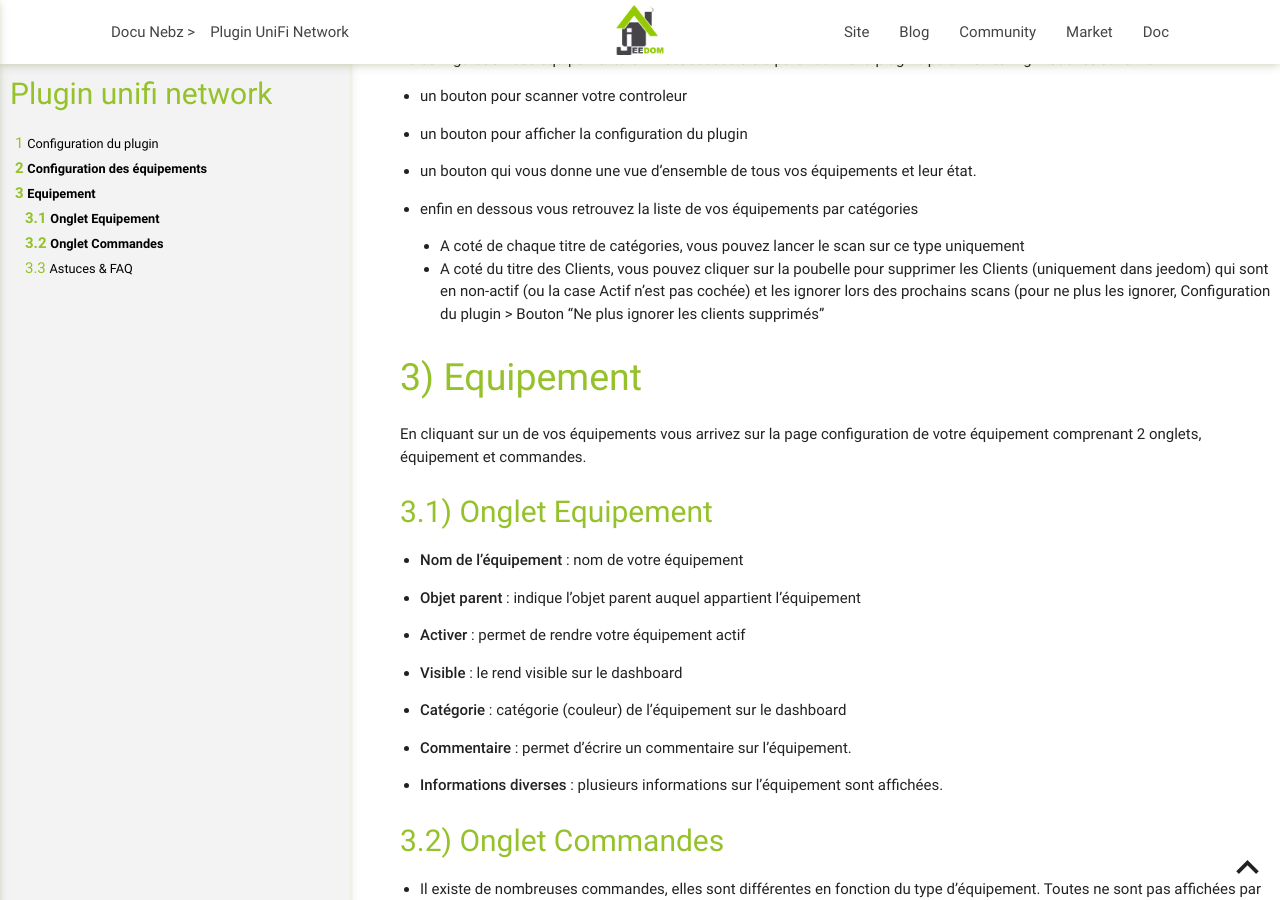
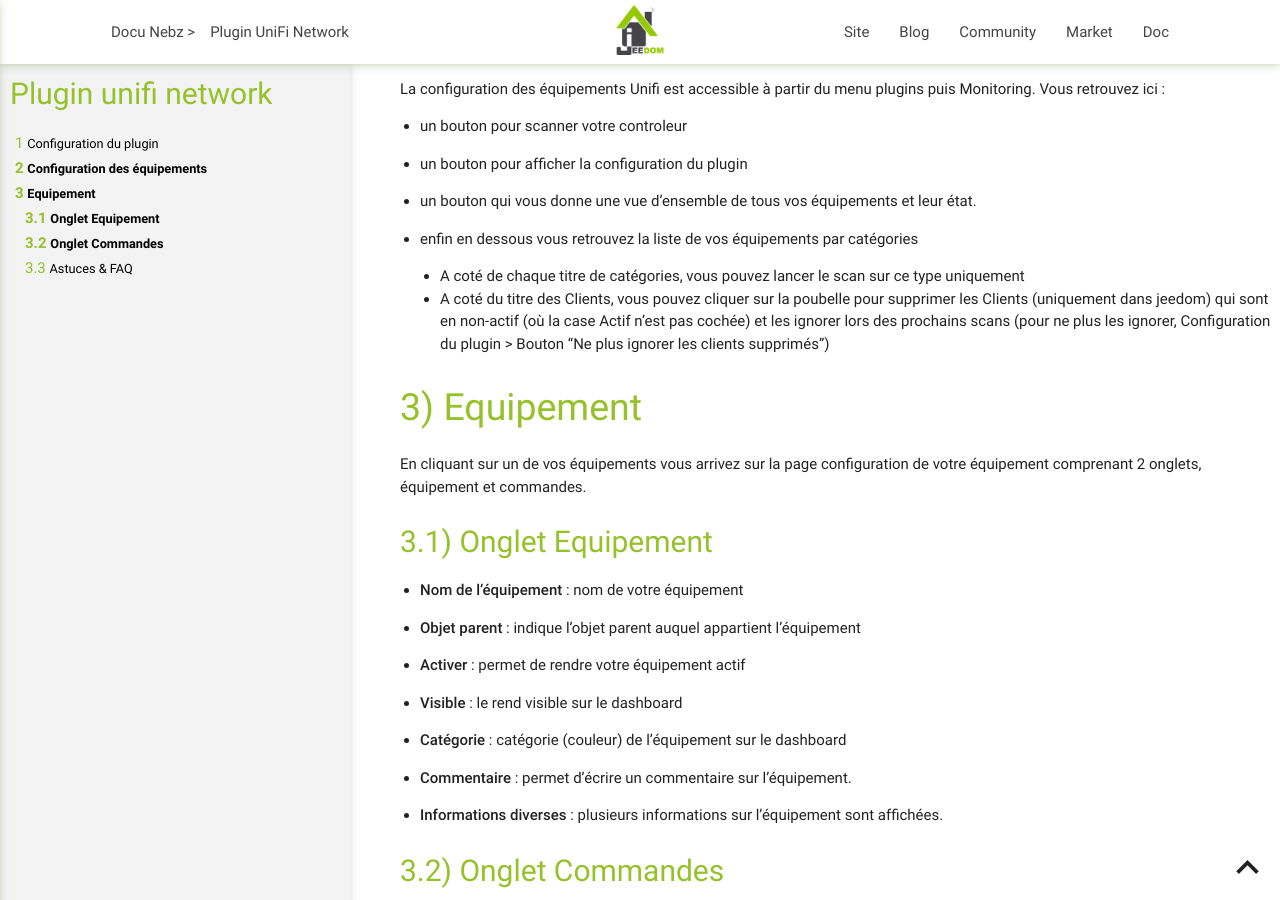
Before and after one commit to NebzHB/jeedom_docs, a Jekyll site: the page built from plugins/unifi/fr_FR/index.md, in a window 1280 px wide and 900 px high, scrolled down 977 px. Built offline with Jekyll 4.4.1, drawn with Linux system fonts in a browser that asks for light colours.

Commit message:
Update index.md

```diff
--- a/plugins/unifi/fr_FR/index.md
+++ b/plugins/unifi/fr_FR/index.md
@@ -22,6 +22,7 @@
 -   **Pièce par défaut pour les Clients** : Lors du scan, les nouveaux clients wifi/cablés peuvent être ajoutés par défaut à une pièce.
 -   **Bouton Ne plus ignorer les clients supprimés** : Permet de montrer à nouveau les clients que vous auriez supprimés et ignorés dans la liste des équipements.
 -   **Relevé Site et WLAN (secondes)** : Fréquence en secondes à laquelle le relevé des informations du Site et des WLANs doivent être fait.  Les autres mises à jour sont envoyées par le controleur en temps réel, malheureusement pas les informations du site et des wlans. Le plugin doit donc les consulter régulièrement.  Si les informations sont modifiées via le plugin (LED's ou désactiver un WLAN), elles sont mises à jour instantanément, mais si vous modifiez ces informations via l'interface UniFi ou un autre moyen, c'est ici que cette consultation régulière rentre en jeu. (60 secondes par défaut)
+
 -   **Ignorer les évênements Last_Seen sur les Clients** : le controleur envoi régulièrement des mises à jour des clients, surtout pour les informations Last_Seen (vu dernièrement), Satisfaction et Uptime. En ignorant ces informations (si elles ne sont pas important pour vous), vous allégez les mises à jour des équipements clients activés, et donc vous allégez la charge de votre Jeedom.
 -   **Ignorer les évênements Satisfaction sur les Clients** : le controleur envoi régulièrement des mises à jour des clients, surtout pour les informations Last_Seen (vu dernièrement), Satisfaction et Uptime. En ignorant ces informations (si elles ne sont pas important pour vous), vous allégez les mises à jour des équipements clients activés, et donc vous allégez la charge de votre Jeedom.
 -   **Ignorer les évênements Uptime sur les Clients** : le controleur envoi régulièrement des mises à jour des clients, surtout pour les informations Last_Seen (vu dernièrement), Satisfaction et Uptime. En ignorant ces informations (si elles ne sont pas important pour vous), vous allégez les mises à jour des équipements clients activés, et donc vous allégez la charge de votre Jeedom.
@@ -42,7 +43,7 @@
 
 -   enfin en dessous vous retrouvez la liste de vos équipements par catégories
     -   A coté de chaque titre de catégories, vous pouvez lancer le scan sur ce type uniquement
-    -   A coté du titre des Clients, vous pouvez cliquer sur la poubelle pour supprimer les Clients (uniquement dans jeedom) qui sont en non-actif (ou la case Actif n'est pas cochée) et les ignorer lors des prochains scans (pour ne plus les ignorer, Configuration du plugin > Bouton "Ne plus ignorer les clients supprimés"
+    -   A coté du titre des Clients, vous pouvez cliquer sur la poubelle pour supprimer les Clients (uniquement dans jeedom) qui sont en non-actif (où la case Actif n'est pas cochée) et les ignorer lors des prochains scans (pour ne plus les ignorer, Configuration du plugin > Bouton "Ne plus ignorer les clients supprimés")
 
 
 Equipement
```
